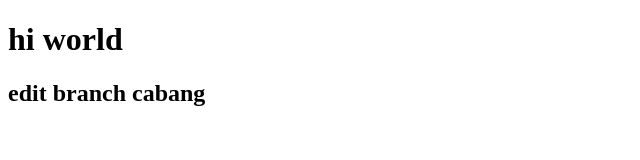
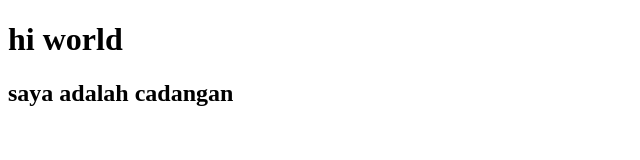
Before and after one commit to siangmalamkoding/example, a plain HTML site: page index.html in a window 1280 px wide. Shown: the full height of the page, 0-640 px from the left. Drawn offline with Linux system fonts and the light colour scheme.

Commit message:
mengganti deskripsi h2

```diff
--- a/index.html
+++ b/index.html
@@ -7,6 +7,6 @@
 </head>
 <body>
     <h1>hi world</h1>
-    <h2>edit branch cabang</h2>
+    <h2>saya adalah cadangan</h2>
 </body>
 </html>
```
